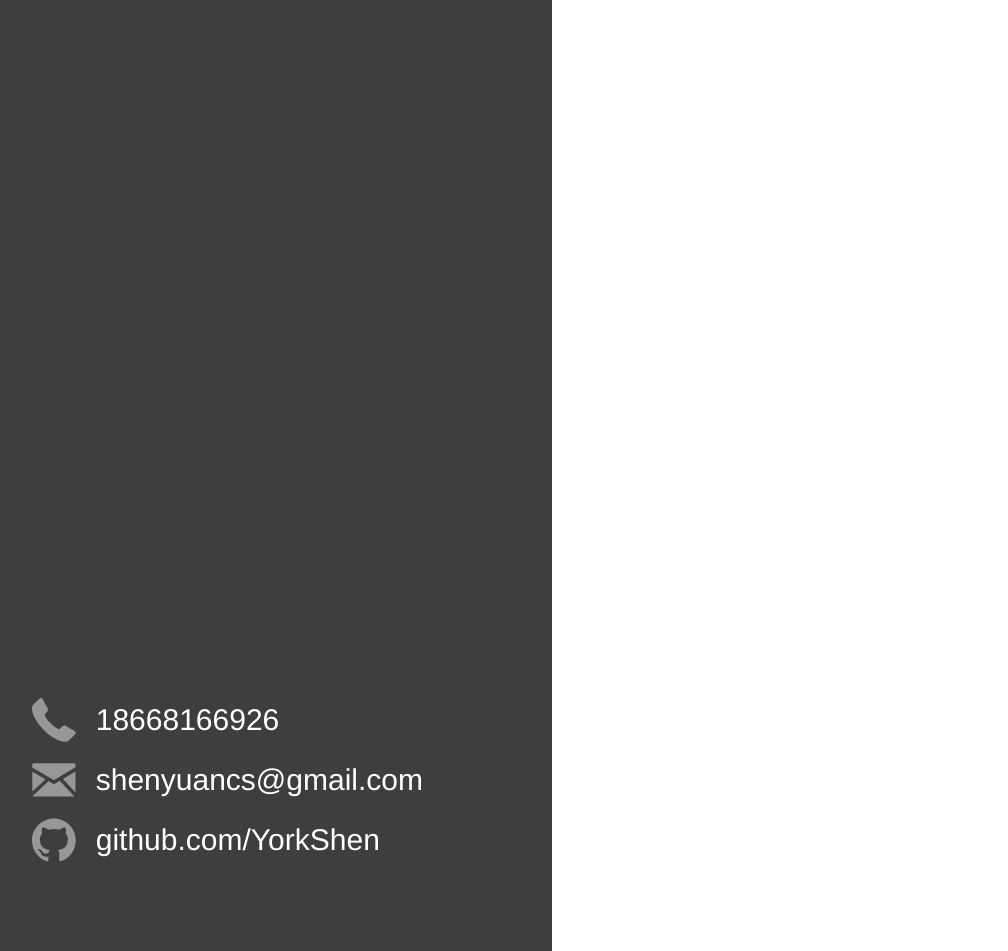
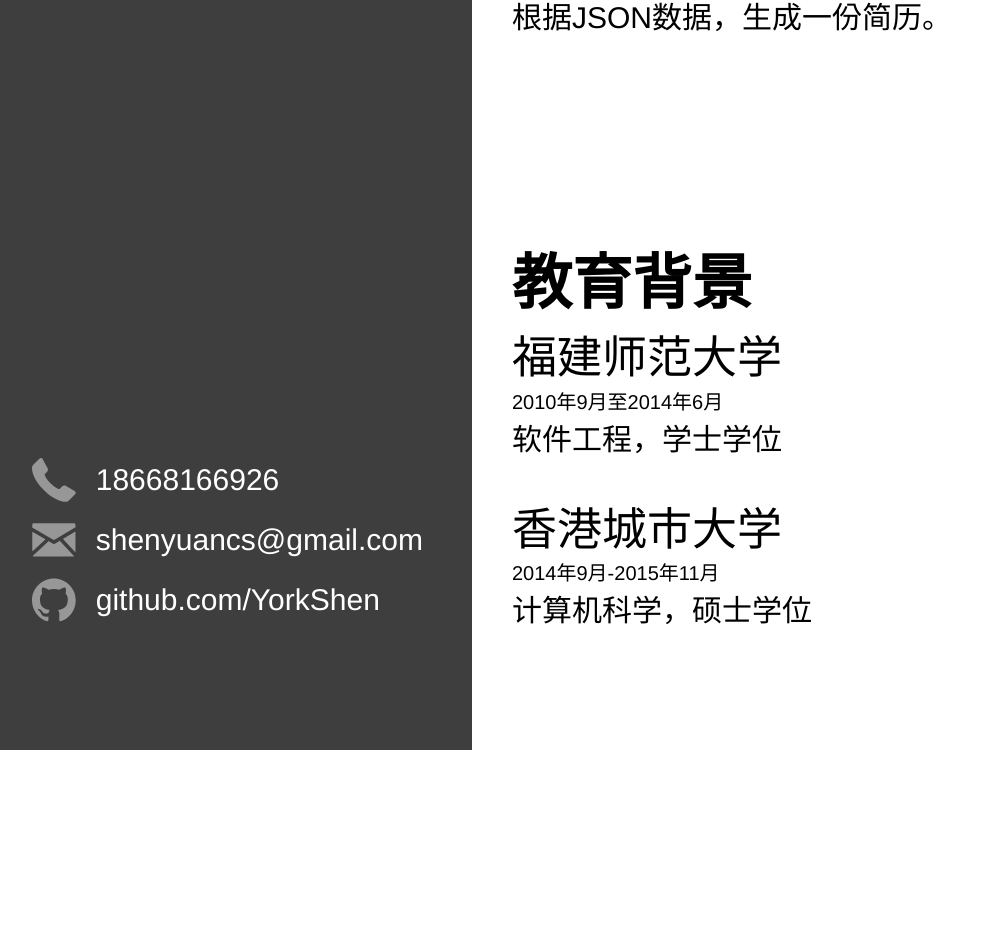
Before and after one commit to YorkShen/Resuuume, a plain HTML site: page html/index.html in a window 1280 px wide. Shown: the part 1061-2012 px from the top of the page, without its empty margins (8-1016 px from the left). After the commit the page ends 1811 px from the top, so only its background shows below. Drawn offline with Linux system fonts and the light colour scheme.

Commit message:
Add biography implementation

```diff
--- /dev/null
+++ b/css/content.css
@@ -0,0 +1,29 @@
+.main_title {
+    font-size: 3em;
+    font-weight: 600;
+}
+
+.sub_title {
+    font-size: 2.25em;
+    font-weight: 500;
+    color: black;
+    vertical-align: -1.5em;
+}
+
+.hint {
+    font-size: 1em;
+    font-weight: 300;
+}
+
+.main_text {
+    font-size: 1.5em;
+    font-weight: 400;
+}
+
+.item{
+
+}
+
+.main_title + .item .sub_title{
+    vertical-align: baseline;
+}
--- a/css/main.css
+++ b/css/frame.css
@@ -3,25 +3,33 @@
     margin: 0;
     font-family: "Helvetica Neue", "Source Han Sans CN", "arial", "sans-serif";
     font-weight: 400;
-    color: white;
     font-size: 1.5625vw;
+    box-sizing: border-box
 }
 
-.left, .container {
+#frame {
+    display: flex;
+    flex-direction: row;
+    flex-wrap: wrap;
+}
+
+#left, #content {
     padding: 9.375% 3.125%;
     height: 141.5vw;
-}
-
-.left {
-    width: 37.5%;
-    background-color: #3e3e3e;
     word-break: break-all;
     display: flex;
     flex-direction: column;
     justify-content: space-between;
 }
 
-.content {
-    width: 62.5%;
+#left {
+    color: white;
+    flex-basis: 37.5%;
+    background-color: #3e3e3e;
+}
+
+#content {
+    color: black;
+    flex-basis: 62.5%;
     background-color: white;
 }
--- a/data/info.json
+++ b/data/info.json
@@ -36,5 +36,80 @@
       "icon": "github.svg",
       "info": "github.com/YorkShen"
     }
+  ],
+  "biography": [
+    {
+      "title": "工作经历",
+      "content": [
+        {
+          "sub_title": "拇指阅读",
+          "items": [
+            {
+              "duration": "2013.10-2014.06",
+              "description": "开发了拇指阅读Android客户端"
+            }
+          ]
+        },
+        {
+          "sub_title": "阿里巴巴",
+          "items": [
+            {
+              "duration": "2015.06-2015.11",
+              "description": "参与WindVane Android SDK的开发"
+            },
+            {
+              "duration": "2016.01-至今",
+              "description": "参与Weex Android SDK的开发"
+            }
+          ]
+        }
+      ]
+    },
+    {
+      "title": "个人项目",
+      "content": [
+        {
+          "sub_title": "GEP-CUDA",
+          "link": "https://github.com/YorkShen/C4GEP",
+          "items": [
+            {
+              "description": "使用CUDA技术，并行化GEP算法。"
+            }
+          ]
+        },
+        {
+          "sub_title": "Resuuume",
+          "link": "https://github.com/YorkShen/Resuuume",
+          "items": [
+            {
+              "description": "根据JSON数据，生成一份简历。"
+            }
+          ]
+        }
+      ]
+    },
+    {
+      "title": "教育背景",
+      "content": [
+        {
+          "sub_title": "福建师范大学",
+          "items": [
+            {
+              "duration": "2010年9月至2014年6月",
+              "description": "软件工程，学士学位"
+            }
+          ]
+        },
+        {
+          "sub_title": "香港城市大学",
+          "items": [
+            {
+              "duration": "2014年9月-2015年11月",
+              "description": "计算机科学，硕士学位"
+            }
+          ]
+        }
+      ]
+    }
   ]
 }
--- a/html/index.html
+++ b/html/index.html
@@ -3,24 +3,24 @@
 <head>
     <meta charset="UTF-8">
     <meta id="vp" name="viewport" content="width=device-width, initial-scale=1">
-    <link type="text/css" media="all" rel="stylesheet" href="../css/main.css">
+    <link type="text/css" media="all" rel="stylesheet" href="../css/frame.css">
     <link type="text/css" media="all" rel="stylesheet" href="../css/left.css">
+    <link type="text/css" media="all" rel="stylesheet" href="../css/content.css">
     <script src="../js/main.js"></script>
     <title>Resuuume</title>
 </head>
 <body>
-<div class="left">
-    <div id="name_title">
-        <div id="name"></div>
-        <div id="title"></div>
+<div id="frame">
+    <div id="left">
+        <div id="name_title">
+            <div id="name"></div>
+            <div id="title"></div>
+        </div>
+        <div id="skills"></div>
+        <div id="communications"></div>
     </div>
-    <div id="skills">
+    <div id="content">
     </div>
-    <div id="communications">
-    </div>
-</div>
-<div class="content">
-
 </div>
 </body>
 </html>
--- a/js/main.js
+++ b/js/main.js
@@ -10,13 +10,49 @@ function init() {
                 var result = JSON.parse(json_xhr.responseText);
                 var mark_xhr = new XMLHttpRequest();
                 mark_xhr.open("GET", "../res/mark.svg", true);
-                mark_xhr.onload = function () {
+                mark_xhr.onload = load_skill(mark_xhr, result.skills);
+                mark_xhr.send();
+                load_svg(result.communication);
+                document.getElementById("name").innerHTML = result.name;
+                document.getElementById("title").innerHTML = result.title;
+                load_content(result.biography);
+            }
+        };
+        json_xhr.send();
+    });
+}
+
+function load_svg(communication) {
+    if (communication.length > 0) {
+        var icon_xhr = new XMLHttpRequest();
+        icon_xhr.open("GET", "../res/" + communication[0].icon);
+        icon_xhr.onload = function () {
+            if (icon_xhr.status == 200) {
+                var communication_row = document.createElement("div");
+                var communication_text = document.createElement("div");
+                var communication_icon = icon_xhr.responseXML.documentElement;
+                communication_text.innerHTML = communication[0].info;
+                communication_text.className = "communication-text";
+                communication_icon.className.baseVal = "communication-icon";
+                communication_row.className = "communication-row";
+                communication_row.appendChild(communication_icon);
+                communication_row.appendChild(communication_text);
+                document.getElementById("communications").appendChild(communication_row);
+                load_svg(communication.slice(1, communication.length));
+            }
+        };
+        icon_xhr.send();
+    }
+}
+
+function load_skill(mark_xhr, skills) {
+    return function () {
         if (mark_xhr.status == 200) {
-                        for (var i = 0; i < result.skills.length; i++) {
-                            var skill = result.skills[i];
+            for (var i = 0; i < skills.length; i++) {
+                var skill = skills[i];
                 var skill_row = document.createElement("div");
                 var skill_name = document.createElement("div");
-                            var svg_document=mark_xhr.responseXML.cloneNode(true);
+                var svg_document = mark_xhr.responseXML.cloneNode(true);
                 var skill_score = svg_document.documentElement;
                 skill_row.className = "skill-row";
                 skill_name.className = "skill-name";
@@ -29,38 +65,45 @@ function init() {
             }
         }
     };
-                mark_xhr.send();
-                loadsvg(result.communication);
-                document.getElementById("name").innerHTML = result.name;
-                document.getElementById("title").innerHTML = result.title;
+}
+
+function load_content(biography) {
+    var i, j, k;
+    for (i = 0; i < biography.length; i++) {
+        var section_div = document.createElement("div");
+        var main_title = document.createElement("div");
+        main_title.innerHTML = biography[i].title;
+        main_title.className = "main_title";
+        section_div.appendChild(main_title);
+        for (j = 0; j < biography[i].content.length; j++) {
+            var item = document.createElement("div");
+            var sub_title = document.createElement("a");
+            sub_title.innerHTML = biography[i].content[j].sub_title;
+            sub_title.classList.add("sub_title");
+            if (biography[i].content[j].link) {
+                sub_title.setAttribute("href", biography[i].content[j].link);
+            }
+            item.className="item";
+            item.appendChild(sub_title);
+            for (k = 0; k < biography[i].content[j].items.length; k++) {
+                if(biography[i].content[j].items[k].duration) {
+                    var duration = document.createElement("div");
+                    duration.className = "hint";
+                    duration.innerHTML = biography[i].content[j].items[k].duration;
+                    item.appendChild(duration);
+                }
+                if(biography[i].content[j].items[k].description){
+                    var description=document.createElement("div");
+                    description.className="main_text";
+                    description.innerHTML=biography[i].content[j].items[k].description;
+                    item.appendChild(description);
+                }
+            }
+            section_div.appendChild(item);
+        }
+        document.getElementById("content").appendChild(section_div);
+    }
+}
 
 
-                function loadsvg(communication){
-                    if(communication.length>0) {
-                        var icon_xhr = new XMLHttpRequest();
-                        icon_xhr.open("GET", "../res/"+communication[0].icon);
-                        icon_xhr.onload = function () {
-                            if (icon_xhr.status == 200) {
-                                var communication_row = document.createElement("div");
-                                var communication_text = document.createElement("div");
-                                var communication_icon = icon_xhr.responseXML.documentElement;
-                                communication_text.innerHTML = communication[0].info;
-                                communication_text.className = "communication-text";
-                                communication_icon.className.baseVal = "communication-icon";
-                                communication_row.classList = "communication-row";
-                                communication_row.appendChild(communication_icon);
-                                communication_row.appendChild(communication_text);
-                                document.getElementById("communications").appendChild(communication_row);
-                                loadsvg(communication.slice(1,communication.length));
-                            }
-                        };
-                        icon_xhr.send();
-                    }
-                }
-            }
-        };
-        json_xhr.send();
-    });
-}
-
 init();
```
Lines whose indentation alone changed are shown as unchanged.
